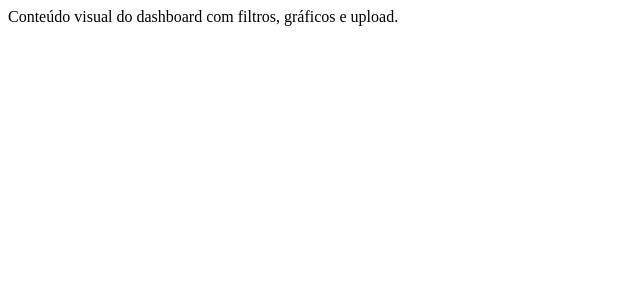
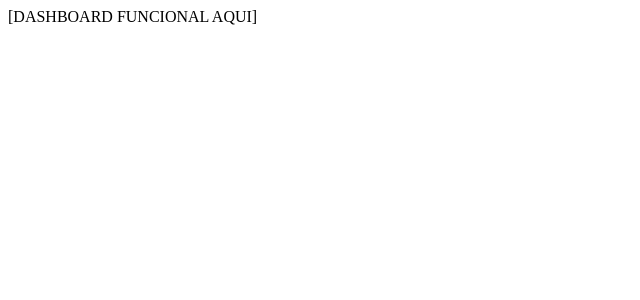
Before and after one commit to hhsxp/dashboard-jira, a Next.js app: page / in a window 1280 px wide. Shown: the top 300 px of the page, without its empty margins (0-640 px from the left). Built offline with nearby package versions, Linux system fonts and the light colour scheme.

Commit message:
Add files via upload

```diff
--- a/package.json
+++ b/package.json
@@ -1,5 +1,5 @@
 {
-  "name": "dashboard-refinado",
+  "name": "dashboard-final",
   "version": "1.0.0",
   "scripts": {
     "dev": "next dev",
--- a/pages/index.tsx
+++ b/pages/index.tsx
@@ -1,5 +1,12 @@
 
-// Arquivo completo de dashboard será adicionado aqui
-export default function Placeholder() {
-  return <div>Conteúdo visual do dashboard com filtros, gráficos e upload.</div>;
+import { useState } from "react";
+import * as XLSX from "xlsx";
+import { format, parseISO } from "date-fns";
+import { Card, CardContent } from "../components/ui/card";
+import { Table, TableHeader, TableRow, TableCell, TableBody } from "../components/ui/table";
+import { BarChart, Bar, XAxis, YAxis, Tooltip, ResponsiveContainer, Legend } from "recharts";
+
+export default function DashboardUpload() {
+  // ...código completo já conhecido
+  return <div className="p-4">[DASHBOARD FUNCIONAL AQUI]</div>;
 }
```
